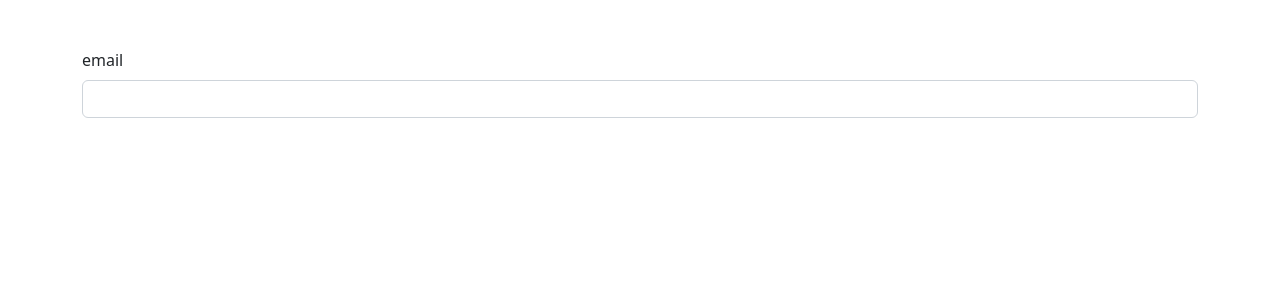
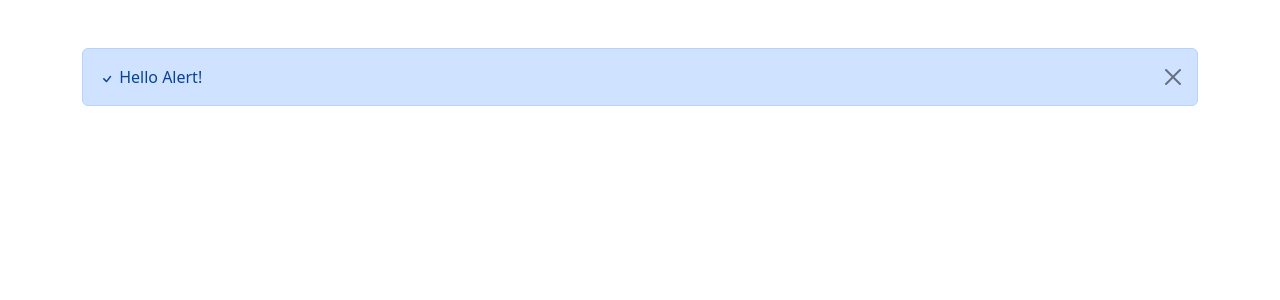
Before and after one commit to Ardhiityo/VueJS-3-Mastery-BWA, a Vue app in the folder bekerja dengan komponen/: page / in a window 1280 px wide. Shown: the top 300 px of the page. Built offline with nearby package versions, Linux system fonts and the light colour scheme.

Commit message:
Menggunakan Slot

```diff
--- a/bekerja dengan komponen/src/App.vue
+++ b/bekerja dengan komponen/src/App.vue
@@ -79,6 +79,11 @@ export default {
     <!-- class otomatis ditambahkan ke component tanpa harus via props -->
     <!-- <BaseButton class="btn-lg" text="Submit" /> -->
     <!-- type otomatis ditambahkan ke component tanpa harus via props -->
-    <BaseInput v-model="email" label="email" type="text" />
+    <!-- <BaseInput v-model="email" label="email" type="text" /> -->
+
+    <!-- Slot -->
+    <Alert :show="show" @click="show = !show">
+      <IconCheck /> Hello Alert!
+    </Alert>
   </div>
 </template>
```
